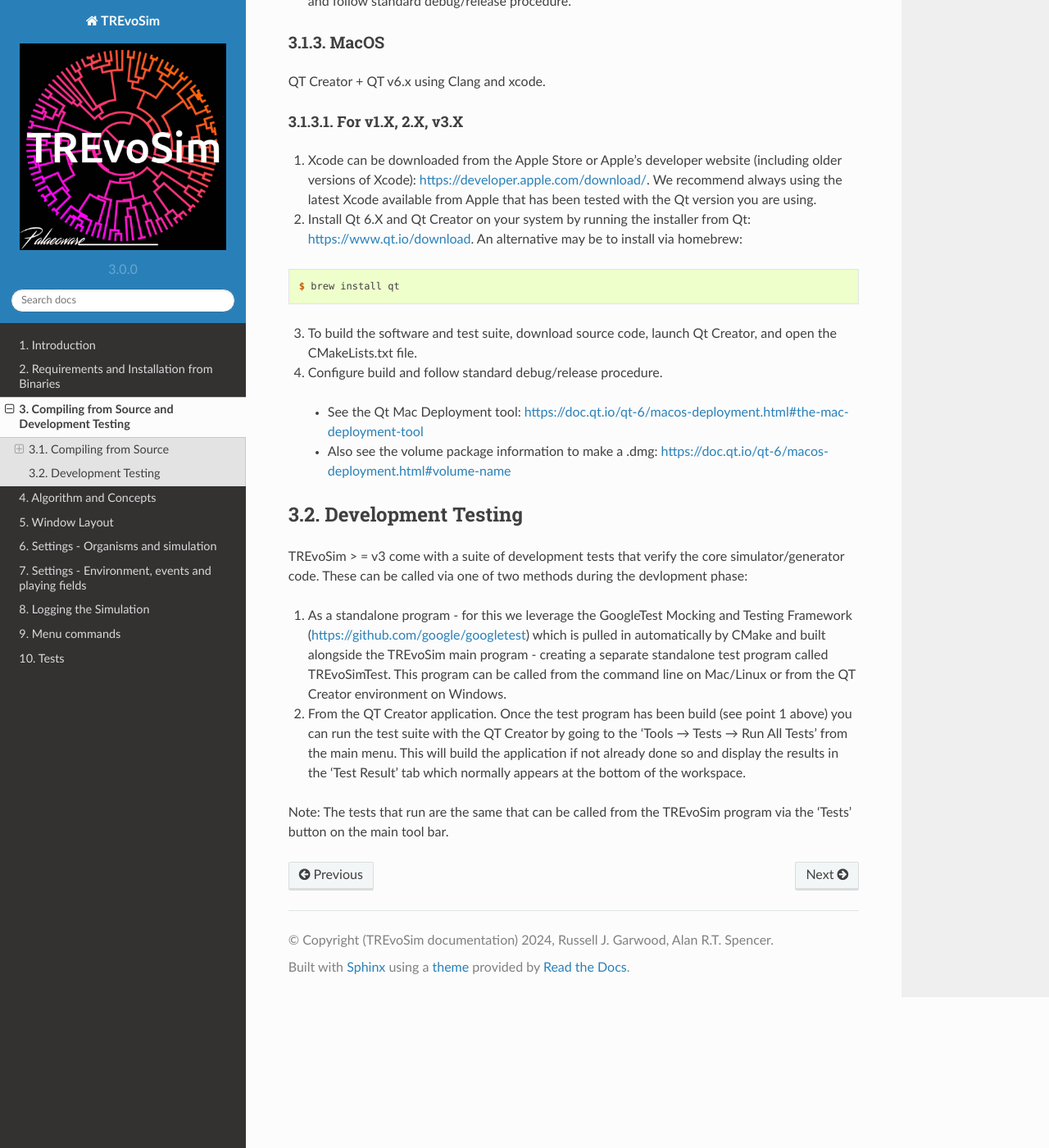
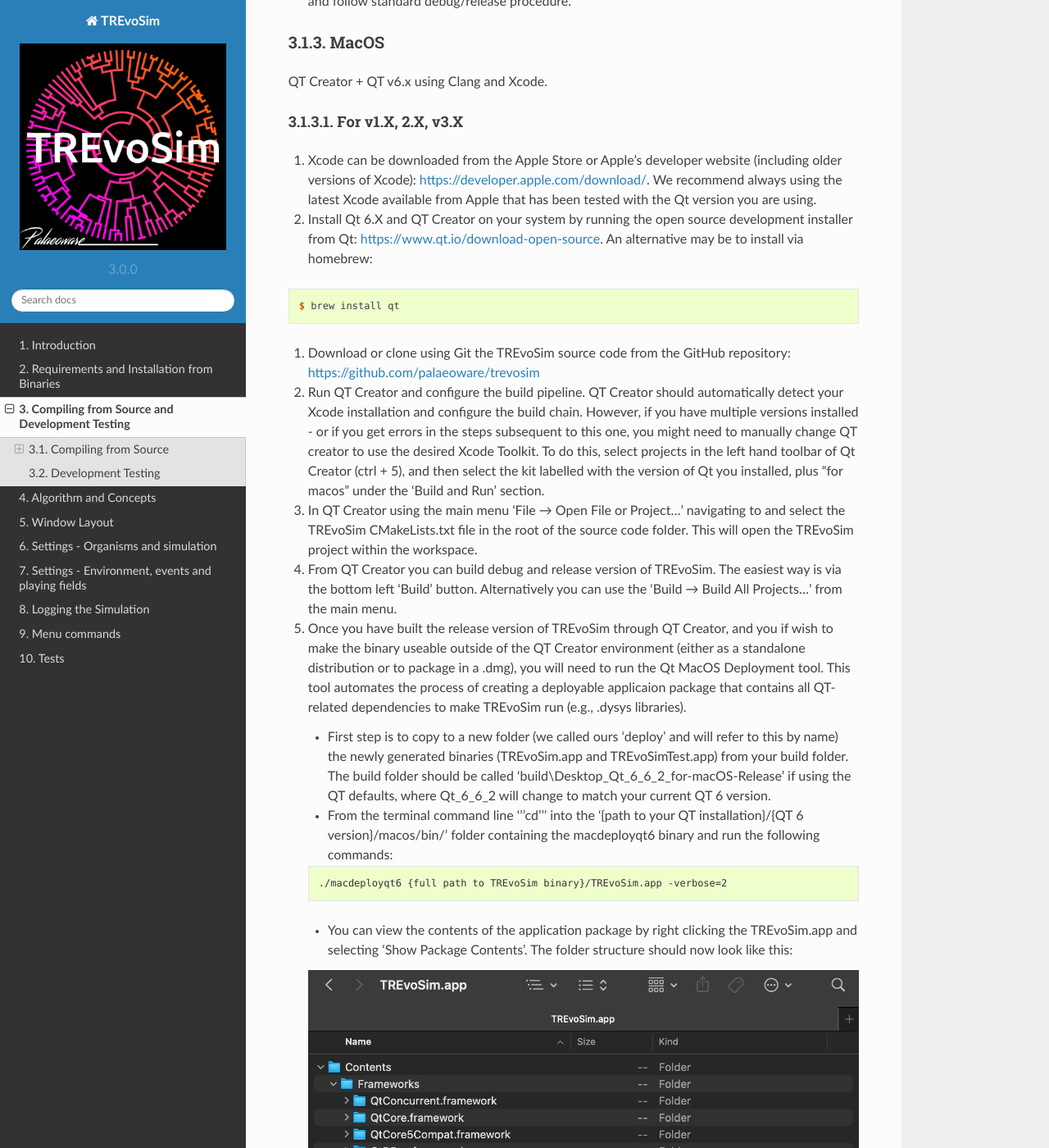
Before and after one commit to palaeoware/trevosim, a Sphinx documentation site: the page built from docs/buildingfromsource.rst, in a window 1280 px wide and 1400 px high, scrolled down 5679 px. Shown: the whole window at 82% size. Built offline with Sphinx 7.4.7 and the Read the Docs theme 2.0.0, drawn with Linux system fonts in a browser that asks for light colours; some of the changed text lies outside the part shown.

Commit message:
Updates the MacOS build instructions
- Updates the CMake.txt file to separate out the Windows and MacOS instructions more clearly.
- Update the MacOS build instructions.
- Moves the MacOS and Windows build utility files to a new folder.
- Adds instructions and custom bash script to generate MacOS .dmg installer.

```diff
--- a/docs/buildingfromsource.rst
+++ b/docs/buildingfromsource.rst
@@ -72,7 +72,7 @@
 #. [Optional] To package the application as Windows Installation Binary for distribution we recommend using Inno Setup v6.x: https://jrsoftware.org/isinfo.php
 
    * Inno Setup is a free installer for Windows programs by Jordan Russell and Martijn Laan.
-   * The file TREvoSim_Installer_v3.x.x_dev.iss under the ./inno_setup folder is provided as a template. Copy this file to the deploy folder you created earlier.
+   * The file TREvoSim_Installer_v3.x.x_dev.iss under the ./build_utils/windows/inno_setup folder is provided as a template. Copy this file to the deploy folder you created earlier.
    * Open this file in InnoSetup - if you associated .ISS files with InnoStup during its installation you will be able to double click this file. It will look similar to this:
 
    .. figure:: _static/innosetup.png
@@ -193,23 +193,70 @@
 MacOS
 ^^^^^
 
-QT Creator + QT v6.x using Clang and xcode.
+QT Creator + QT v6.x using Clang and Xcode.
 
 For v1.X, 2.X, v3.X
 """""""""""""""""""
 
-1. Xcode can be downloaded from the Apple Store or Apple's developer website (including older versions of Xcode): https://developer.apple.com/download/. We recommend always using the latest Xcode available from Apple that has been tested with the Qt version you are using.
-2. Install Qt 6.X and Qt Creator on your system by running the installer from Qt: https://www.qt.io/download. An alternative may be to install via homebrew:
+#. Xcode can be downloaded from the Apple Store or Apple's developer website (including older versions of Xcode): https://developer.apple.com/download/. We recommend always using the latest Xcode available from Apple that has been tested with the Qt version you are using.
+#. Install Qt 6.X and QT Creator on your system by running the open source development installer from Qt: https://www.qt.io/download-open-source. An alternative may be to install via homebrew:
 
 .. code-block:: console
 
   $ brew install qt
 
-3. To build the software and test suite, download source code, launch Qt Creator, and open the CMakeLists.txt file.
-4. Configure build and follow standard debug/release procedure.
+#. Download or clone using Git the TREvoSim source code from the GitHub repository: https://github.com/palaeoware/trevosim
+#. Run QT Creator and configure the build pipeline. QT Creator should automatically detect your Xcode installation and configure the build chain. However, if you have multiple versions installed - or if you get errors in the steps subsequent to this one, you might need to manually change QT creator to use the desired Xcode Toolkit. To do this, select projects in the left hand toolbar of Qt Creator (ctrl + 5), and then select the kit labelled with the version of Qt you installed, plus "for macos" under the 'Build and Run' section.
+#. In QT Creator using the main menu 'File |rarr| Open File or Project…' navigating to and select the TREvoSim CMakeLists.txt file in the root of the source code folder. This will open the TREvoSim project within the workspace.
+#. From QT Creator you can build debug and release version of TREvoSim. The easiest way is via the bottom left 'Build' button. Alternatively you can use the 'Build |rarr| Build All Projects…' from the main menu.
+#. Once you have built the release version of TREvoSim through QT Creator, and you if wish to make the binary useable outside of the QT Creator environment (either as a standalone distribution or to package in a .dmg), you will need to run the Qt MacOS Deployment tool. This tool automates the process of creating a deployable applicaion package that contains all QT-related dependencies to make TREvoSim run (e.g., .dysys libraries).
 
-  - See the Qt Mac Deployment tool: https://doc.qt.io/qt-6/macos-deployment.html#the-mac-deployment-tool
-  - Also see the volume package information to make a .dmg: https://doc.qt.io/qt-6/macos-deployment.html#volume-name
+   * First step is to copy to a new folder (we called ours 'deploy' and will refer to this by name) the newly generated binaries (TREvoSim.app and TREvoSimTest.app) from your build folder. The build folder should be called 'build\\Desktop_Qt_6_6_2_for-macOS-Release' if using the QT defaults, where Qt_6_6_2 will change to match your current QT 6 version.
+   * From the terminal command line '''cd''' into the '{path to your QT installation}/{QT 6 version}/macos/bin/' folder containing the macdeployqt6 binary and run the following commands:
+
+   .. code-block:: console
+
+	 ./macdeployqt6 {full path to TREvoSim binary}/TREvoSim.app -verbose=2
+
+
+   * You can view the contents of the application package by right clicking the TREvoSim.app and selecting 'Show Package Contents'. The folder structure should now look like this:
+
+   .. figure:: _static/post_macdeploy.png
+
+   * You can now test if this has worked successfully by attempting to run the TREvoSim.app binary in the deploy folder. It should run without any missing libraries warnings.
+   * For more information on how this works see: https://doc.qt.io/qt-6/macos-deployment.html#the-mac-deployment-tool
+
+#. [optional] You can now generate a .dmg package to aid distribution of the TREvoSim.app. There are two ways to do this:
+
+   1. Adding the -dmg flag to the macdeploy6 command as part of the previous step:
+
+   .. code-block:: console
+
+   ./macdeployqt6 {full path to TREvoSim binary}/TREvoSim.app -dmg -verbose=2
+
+   2. Using a seperate .dmg packaging tool and the generate_dmg bash script:
+
+    * We recommend create-dmg (https://github.com/create-dmg/create-dmg), which can be installed via Homebrew using:
+
+    .. code-block:: console
+
+    brew install create-dmg
+
+    * The .dmg installer package can then be generated by running the following commands:
+
+    .. code-block:: console
+
+    cd {full path to TREvoSim repo}/build_utils/macos/
+    chmod 755 generate_dmg
+    ./generate_dmg
+
+    * The .dmg will be created in the 'deploy' folder and will be called 'TREvoSim_Installer.dmg'.
+    * Note you may need to edit the variables in the generate_dmg bash script to match your folder structure.
+    * On opening the .dmg installer pacakge will see the following drag n' drop installation instructions:
+
+   .. figure:: _static/installer_macdmg.png
+
+
 
 Development Testing
 -------------------
@@ -217,6 +264,12 @@
 TREvoSim |gt| = v3 come with a suite of development tests that verify the core simulator/generator code. These can be called via one of two methods during the devlopment phase:
 
 #. As a standalone program - for this we leverage the GoogleTest Mocking and Testing Framework (https://github.com/google/googletest) which is pulled in automatically by CMake and built alongside the TREvoSim main program - creating a separate standalone test program called TREvoSimTest. This program can be called from the command line on Mac/Linux or from the QT Creator environment on Windows.
+  * Note: the MacOS TREvoSimTest.app needs to be packaged using the macdeployqt6 program first if you have built from source (see the building for MacOS instructions above). To run the test from the terminal you need to use:
+
+  .. code-block:: console
+
+  ./TREvoSimTest.app/Contents/MacOS/TREvoSimTest
+
 #. From the QT Creator application. Once the test program has been build (see point 1 above) you can run the test suite with the QT Creator by going to the 'Tools |rarr| Tests |rarr| Run All Tests' from the main menu. This will build the application if not already done so and display the results in the 'Test Result' tab which normally appears at the bottom of the workspace.
 
 Note: The tests that run are the same that can be called from the TREvoSim program via the 'Tests' button on the main tool bar.
```
Also changed, not shown: CMakeLists.txt (+17 -1 lines), build_utils/windows/inno_setup/README.md (renamed from inno_setup/README.md), docs/_static/installer_macdmg.png (added), docs/_static/post_macdeploy.png (added), 8 other files.
